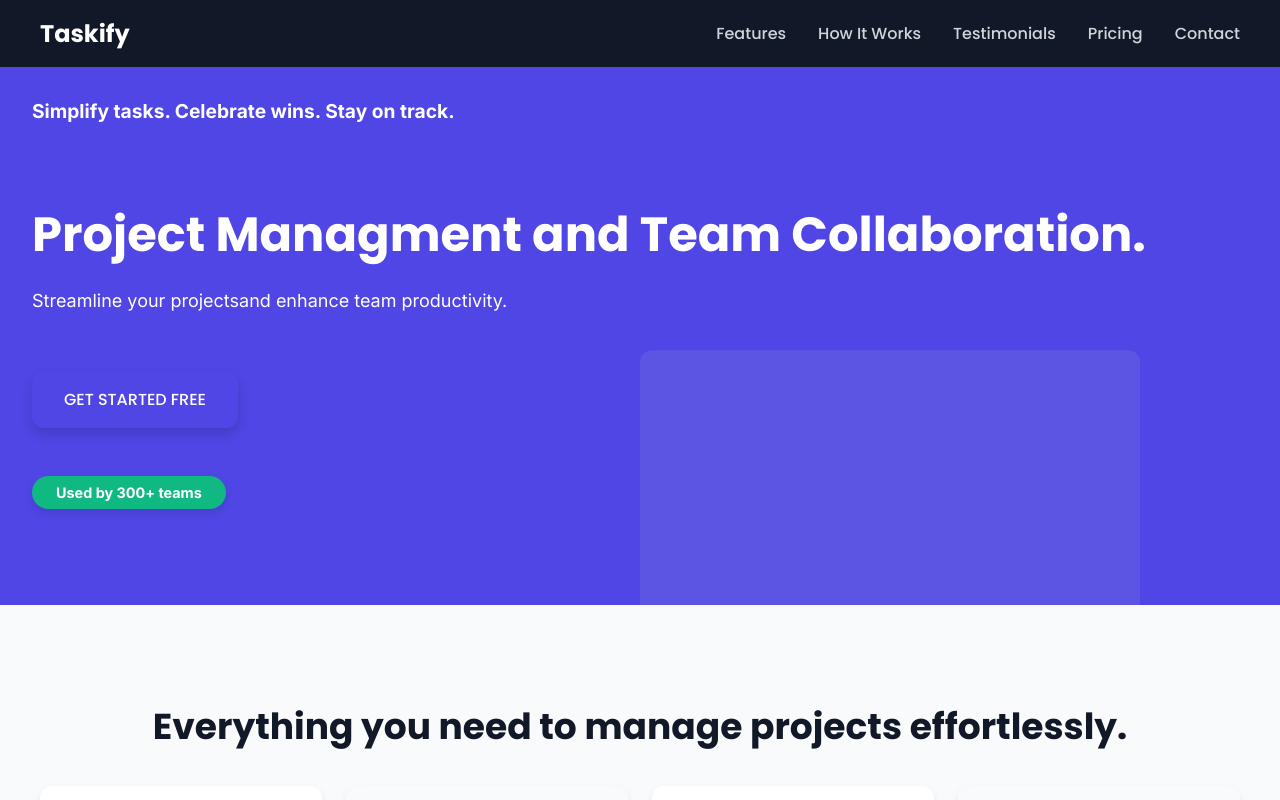
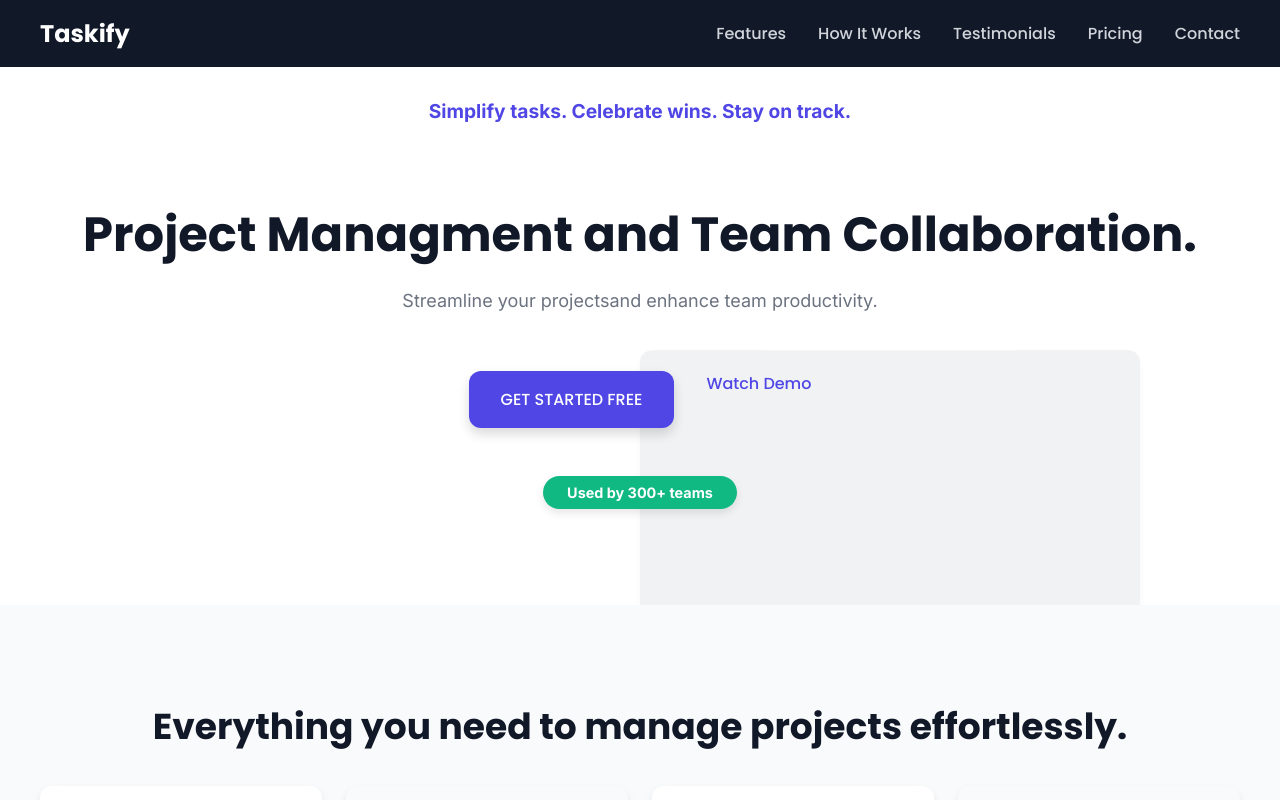
Before and after one commit to MComee/Taskify, a React (Create React App) app: page / in a window 1280 px wide. Shown: the top 800 px of the page. Built offline with nearby package versions, Linux system fonts and the light colour scheme.

Commit message:
Revert "feat: Left align hero content and set text color to white"
This reverts commit 20fc143b90ca33ebdff5cd31802cafe770189ec0.

```diff
--- a/src/App.css
+++ b/src/App.css
@@ -125,21 +125,14 @@ button:hover {
 
 /* Hero Section Styles */
 .hero-section {
-  background-color: var(--primary-indigo); /* Changed background to indigo for better contrast with white text */
+  background-color: var(--bg-white); /* White background for the hero section */
   padding: 6rem 2rem; /* Generous padding for the hero section */
   display: flex;
   flex-direction: column;
-  align-items: flex-start; /* Left-align content */
+  align-items: center;
   justify-content: center;
   position: relative; /* Establish positioning context */
   overflow: hidden; /* Hide overflow if illustration extends beyond section */
-}
-
-.hero-section h1,
-.hero-section p,
-.hero-section .hero-tagline {
-  color: var(--bg-white); /* White text color */
-  text-align: left; /* Ensure text is left-aligned */
 }
 
 .hero-illustration-placeholder {
@@ -148,7 +141,7 @@ button:hover {
   top: 50%;
   left: 50%;
   transform: translate(-50%, -50%); /* Center the illustration */
-  opacity: 0.1; /* Make it more subtle */
+  opacity: 0.3; /* Make it subtle */
   width: 100%; /* 100% width of the hero section */
   height: 120%; /* More than 100% of the height for parallax */
   object-fit: cover; /* Ensure it covers the area */
@@ -169,12 +162,12 @@ button:hover {
 
 .hero-section p {
   max-width: 600px; /* Limits the width of the paragraph for readability */
-  margin: 0 0 2rem 0; /* Adjust margin for left alignment */
+  margin: 0 auto 2rem; /* Centers the paragraph and adds bottom margin */
 }
 
 .hero-tagline {
   font-size: 1.2rem;
-  color: var(--bg-white); /* White text color */
+  color: var(--primary-indigo);
   font-weight: 600;
   margin-bottom: 0.5rem;
 }
```
